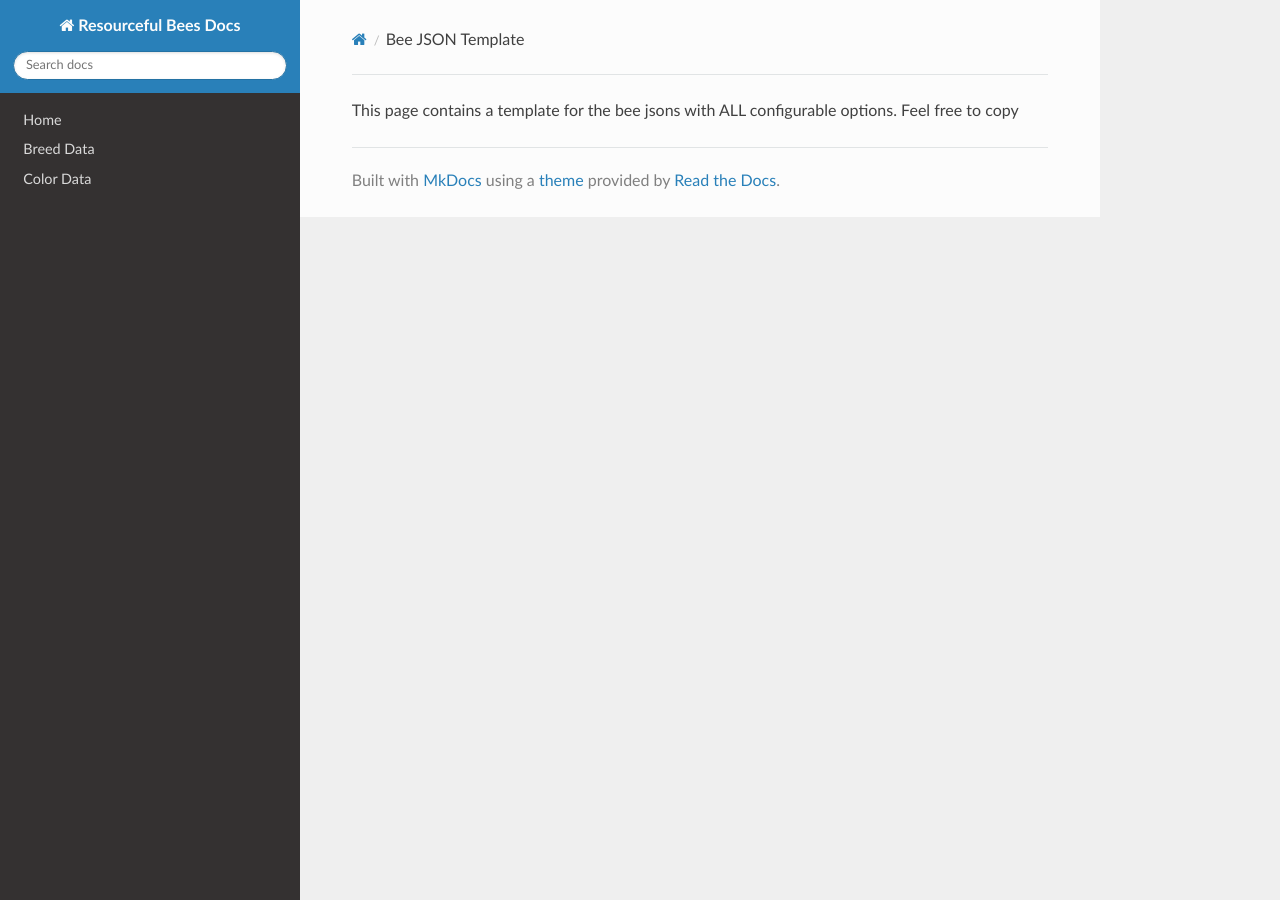
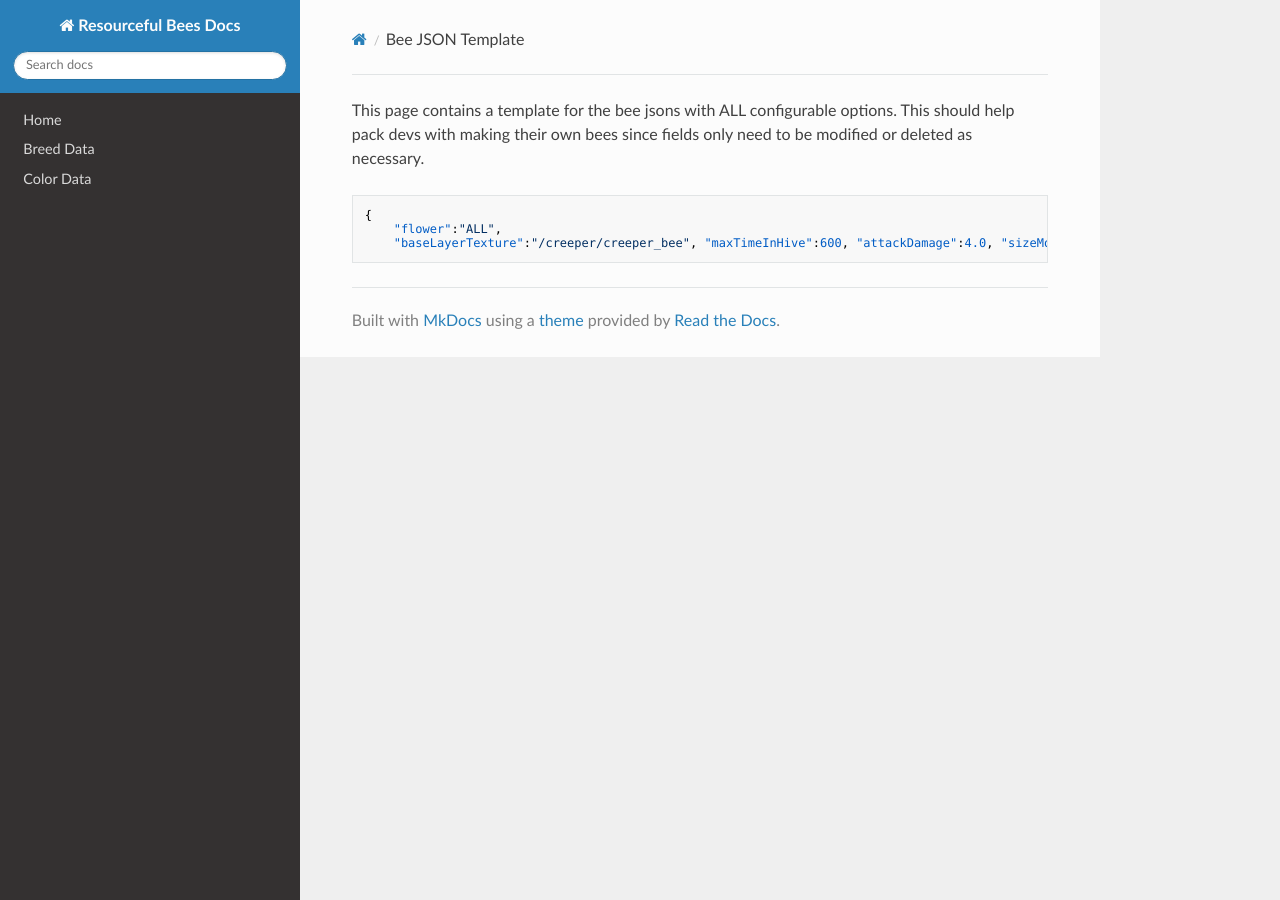
Before and after one commit to Team-Resourceful/ResourcefulBeesDocs, an MkDocs documentation site: the page built from docs/Bee JSON Template.md, in a window 1280 px wide. Built offline with MkDocs 1.6.1, drawn with Linux system fonts in a browser that asks for light colours; nearby versions of some CDN libraries.

Commit message:
docs/Bee JSON Template.md updated from https://stackedit.io/

````diff
--- a/docs/Bee JSON Template.md
+++ b/docs/Bee JSON Template.md
@@ -1,4 +1,10 @@
-This page contains a template for the bee jsons with ALL configurable options. Feel free to copy
+This page contains a template for the bee jsons with ALL configurable options. This should help pack devs with making their own bees since fields only need to be modified or deleted as necessary.
+
+```json
+{
+	"flower":"ALL",
+	"baseLayerTexture":"/creeper/creeper_bee", "maxTimeInHive":600, "attackDamage":4.0, "sizeModifier":1.5, "traits":["wither","blaze","canswim","creeper","zombie","pigman","ender","nether"], "hasHoneycomb":true, "ColorData": { "primaryColor":"#005500", "secondaryColor":"#005500", "honeycombColor":"#005500", "primaryLayerTexture":"/custom/primary_layer", "secondaryLayerTexture":"/custom/secondary_layer", "emissiveLayerTexture":"/creeper/creeper_bee_emissive", "isBeeColored": true, "isRainbowBee": false, "isGlowing" : true, "glowColor" : "#55ff55", "isEnchanted" : false, "glowingPulse" : 2 }, "MutationData": { "hasMutation":true, "mutationInput" : "minecraft:stone", "mutationOutput":"minecraft:water", "mutationCount":6, "mutationType":"BLOCK_TO_FLUID" }, "CentrifugeData": { "hasCentrifugeOutput": true, "mainOutput":"minecraft:stone", "secondaryOutput":"minecraft:diamond", "bottleOutput":"minecraft:dragons_breath", "mainOutputWeight":0.9, "secondaryOutputWeight":0.5, "bottleOutputWeight":0.25, "mainOutputCount":1, "secondaryOutputCount":2, "bottleOutputCount":4, "mainInputCount":4 }, "SpawnData": { "canSpawnInWorld":true, "spawnWeight": 10, "biomeWhitelist":"tag:ocean", "biomeBlacklist":"tag:overworld" }, "BreedData": { "isBreedable": true, "breedWeight": 2.5, "parent1": "testbeeparent1", "parent2": "testbeeparent2", "feedItem": "minecraft:poppy", "feedAmount": 5 }, "TraitData": { "hasTraits": true } }
+```
 <!--stackedit_data:
-eyJoaXN0b3J5IjpbLTI4NTIyNzU2NF19
+eyJoaXN0b3J5IjpbNjM0MzE3NzUxXX0=
 -->
````
